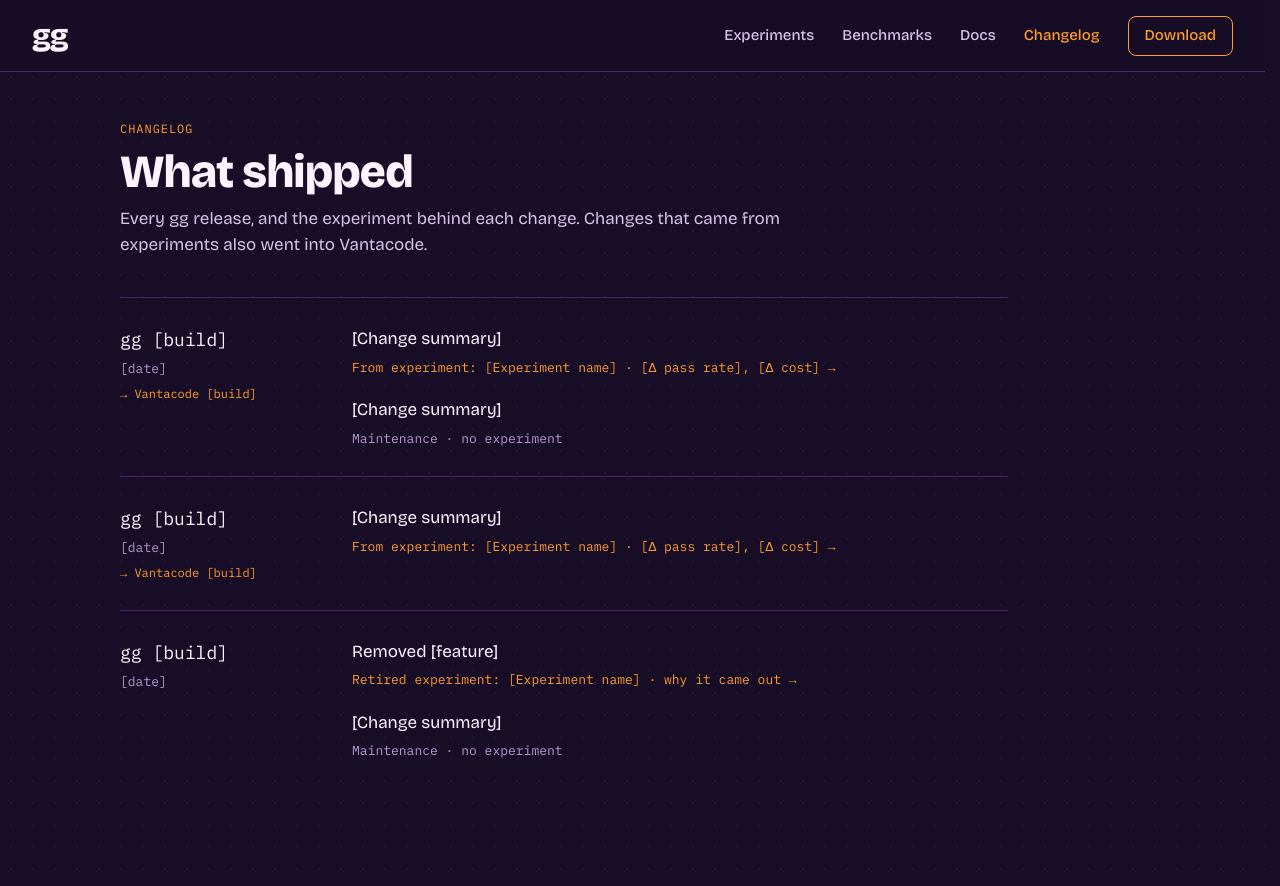
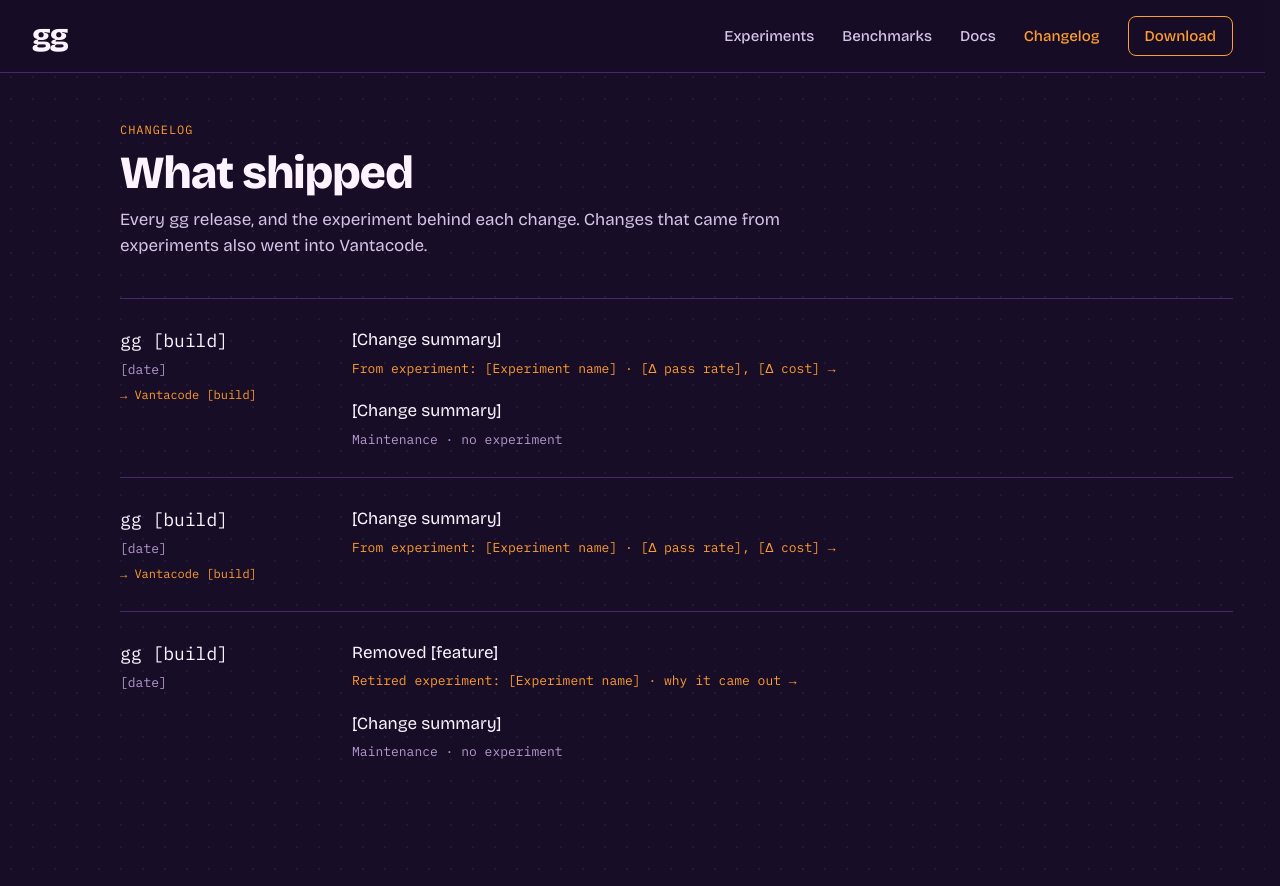
Before and after one commit to TheClockwyrks/gg.rocks, a React (Vite) app in the folder apps/web/: page /changelog in a window 1280 px wide. Built offline with nearby package versions, Linux system fonts and the light colour scheme.

Commit message:
style(layout): centre top bar and page content in a 1280px pane

```diff
--- a/apps/web/src/components/PageBody/PageBody.module.scss
+++ b/apps/web/src/components/PageBody/PageBody.module.scss
@@ -2,6 +2,8 @@
 
 .body {
 	position: relative;
+
+	@include page-pane;
 }
 
 .main {
@@ -26,6 +28,5 @@
 
 	&.narrow {
 		gap: $s-10;
-		max-width: $layout-content;
 	}
 }
--- a/apps/web/src/components/SiteHeader/SiteHeader.module.scss
+++ b/apps/web/src/components/SiteHeader/SiteHeader.module.scss
@@ -4,15 +4,20 @@
 	position: sticky;
 	top: 0;
 	z-index: $z-header;
+	border-bottom: $border;
+	background: $color-scrim;
+	backdrop-filter: blur($s-2);
+}
+
+// The bar spans the window; its contents line up with the page content.
+.inner {
 	display: flex;
 	align-items: center;
 	justify-content: space-between;
 	gap: $s-8;
 	height: $layout-header-height;
-	border-bottom: $border;
-	background: $color-scrim;
-	backdrop-filter: blur($s-2);
 
+	@include page-pane;
 	@include gutter;
 }
 
--- a/apps/web/src/components/SiteHeader/SiteHeader.tsx
+++ b/apps/web/src/components/SiteHeader/SiteHeader.tsx
@@ -19,6 +19,7 @@
 
 	return (
 		<header className={styles.header}>
+			<div className={styles.inner}>
 				<Wordmark />
 				<button
 					type="button"
@@ -53,6 +54,7 @@
 						{sections.download.label}
 					</NavLink>
 				</nav>
+			</div>
 		</header>
 	);
 }
--- a/apps/web/src/styles/_mixins.scss
+++ b/apps/web/src/styles/_mixins.scss
@@ -47,6 +47,13 @@
 	clip-path: inset(50%);
 	white-space: nowrap;
 	border: 0;
+}
+
+// Caps content at the page width and centres it on wider screens.
+@mixin page-pane {
+	width: 100%;
+	max-width: $layout-page;
+	margin-inline: auto;
 }
 
 // Horizontal page gutter that tightens on small screens.
--- a/apps/web/src/styles/_tokens.scss
+++ b/apps/web/src/styles/_tokens.scss
@@ -138,9 +138,11 @@
 // Below this the landing network keeps its single-column phone arrangement.
 $bp-net-medium: 680px;
 
+// Widest the top bar and page content grow; beyond it they sit centred.
+$layout-page: 1280px;
 $layout-header-height: 72px;
 $layout-rail-width: 72px;
-$layout-toc-width: 220px;
+$layout-toc-width: 160px;
 $layout-content-wide: 1200px;
 $layout-content: 1040px;
 $layout-prose: 760px;
```
Lines whose indentation alone changed are shown as unchanged.
